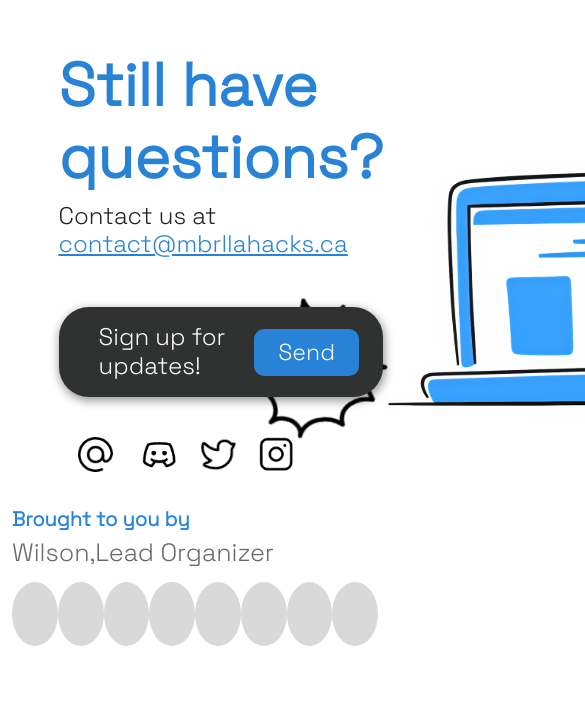
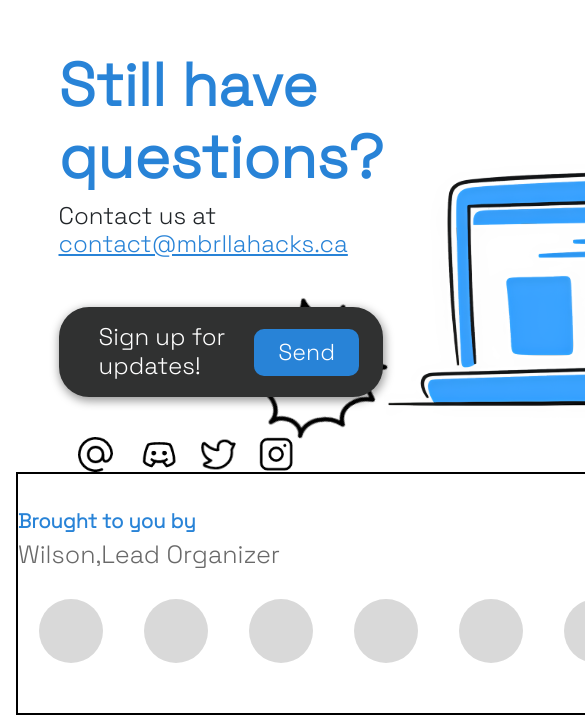
Before and after one commit to MbrllaHacks/Website, a React (Create React App) app: page / in a window 390 px wide. Shown: the part 4731-5446 px from the top of the page, 585 px wide, since content can reach past the window. Before the commit the page ends 5399 px from the top, so only its background shows below. Built offline with nearby package versions, Linux system fonts and the light colour scheme; a web font is replaced by a local one.

Commit message:
more responsiveness added

```diff
--- a/src/components/Home/home.css
+++ b/src/components/Home/home.css
@@ -50,6 +50,7 @@
   position: relative;
   background-position: top center;
   background-repeat: no-repeat;
+
 }
 
 .home-content {
--- a/src/components/Teams/teams.module.css
+++ b/src/components/Teams/teams.module.css
@@ -1,6 +1,5 @@
 .main{
-    width: 100%;
-    margin: auto;
+    border: 2px solid black;
 }
 
 .top{
@@ -39,14 +38,36 @@
         width: 5rem;
         height: 5rem;
     }
+
   }
+
+  @media (max-width: 990px) {
+    .main{
+        width: 100vh;
+    }
+
+  }
+
+  @media (max-width: 1200px) {
+    .main {
+        position: relative;
+        left: 3rem;
+    }
+  }
+
+
 
 @media (max-width: 775px) {
 .circles {
     width: 4rem;
     height: 4rem;
 }
+.main{
+    position: absolute;
+    left: 1rem;
 }
+}
+
 
 .circles:hover::before{
     content: '';
```
